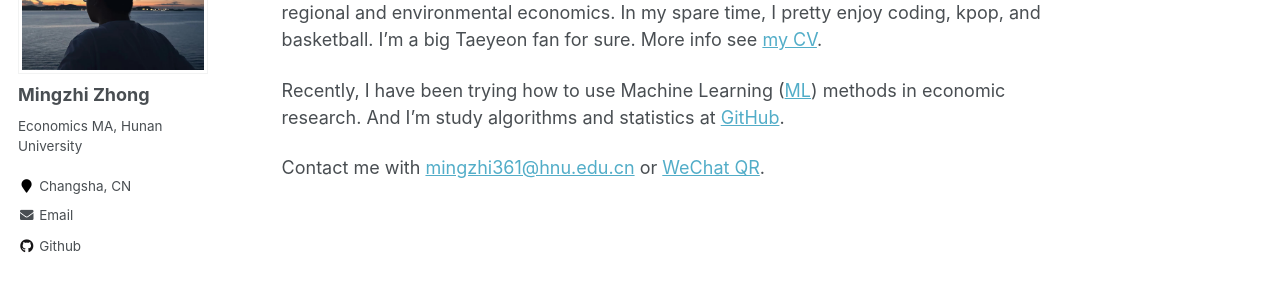
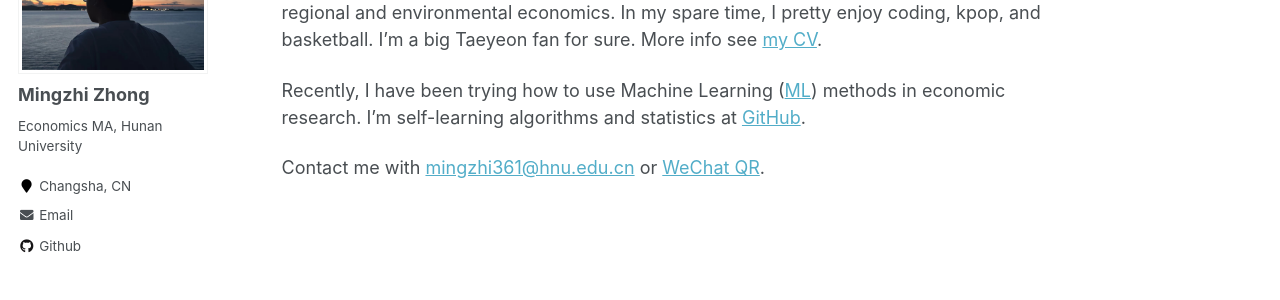
Before and after one commit to mingzhi361/mingzhi361.github.io, a Jekyll site: the page built from _pages/about.md, in a window 1280 px wide. Shown: the part 188-488 px from the top of the page. Built offline with Jekyll 4.4.1, drawn with Linux system fonts in a browser that asks for light colours.

Commit message:
Update about.md

```diff
--- a/_pages/about.md
+++ b/_pages/about.md
@@ -11,6 +11,7 @@
 I am a MA student in Economics at [Hunan University](https://baike.baidu.com/item/%E6%B9%96%E5%8D%97%E5%A4%A7%E5%AD%A6/179157 "湖南大学"). My
 research interests are primarily in regional and environmental economics. In my spare time, I pretty enjoy coding, kpop, and basketball. I'm a big Taeyeon fan for sure. More info see [my CV](/files/mingzhi_zhong_cv.pdf "个人简历").
 
-Recently, I have been trying how to use Machine Learning ([ML](https://www.zhihu.com/question/37870042])) methods in economic research. And I'm study algorithms and statistics at [GitHub](https://github.com/).
+Recently, I have been trying how to use Machine Learning ([ML](https://www.zhihu.com/question/37870042])) methods in economic research. I'm
+self-learning algorithms and statistics at [GitHub](https://github.com/).
 
 Contact me with [mingzhi361@hnu.edu.cn](https://orcid.org/0009-0006-3937-1185) or [WeChat QR](images/weixinQR.png).
```
